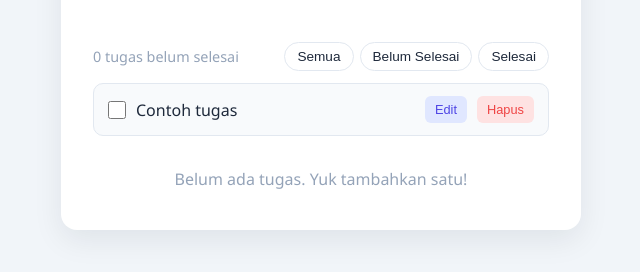
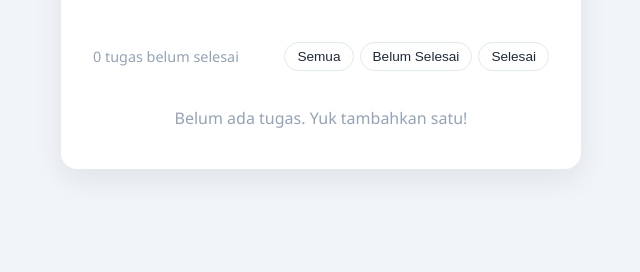
Before and after one commit to HafidzFathkurr/todo-list-web, a plain HTML site: page index.html in a window 1280 px wide. Shown: the part 184-456 px from the top of the page, without its empty margins (319-959 px from the left). Drawn offline with Linux system fonts and the light colour scheme.

Commit message:
Remove sample task item from HTML

```diff
--- a/index.html
+++ b/index.html
@@ -38,15 +38,7 @@
       </section>
 
       <!-- Daftar tugas. Nanti item-itemnya dibuat oleh JavaScript -->
-      <ul id="task-list">
-        <!-- CONTOH SEMENTARA (akan dihapus nanti): -->
-        <li class="task-item">
-          <input type="checkbox" />
-          <span class="task-text">Contoh tugas</span>
-          <button class="edit-button">Edit</button>
-          <button class="delete-button">Hapus</button>
-        </li>
-      </ul>
+      <ul id="task-list"></ul>
 
       <!-- Pesan jika daftar tugas kosong -->
       <p id="empty-message" class="empty-message">
```
